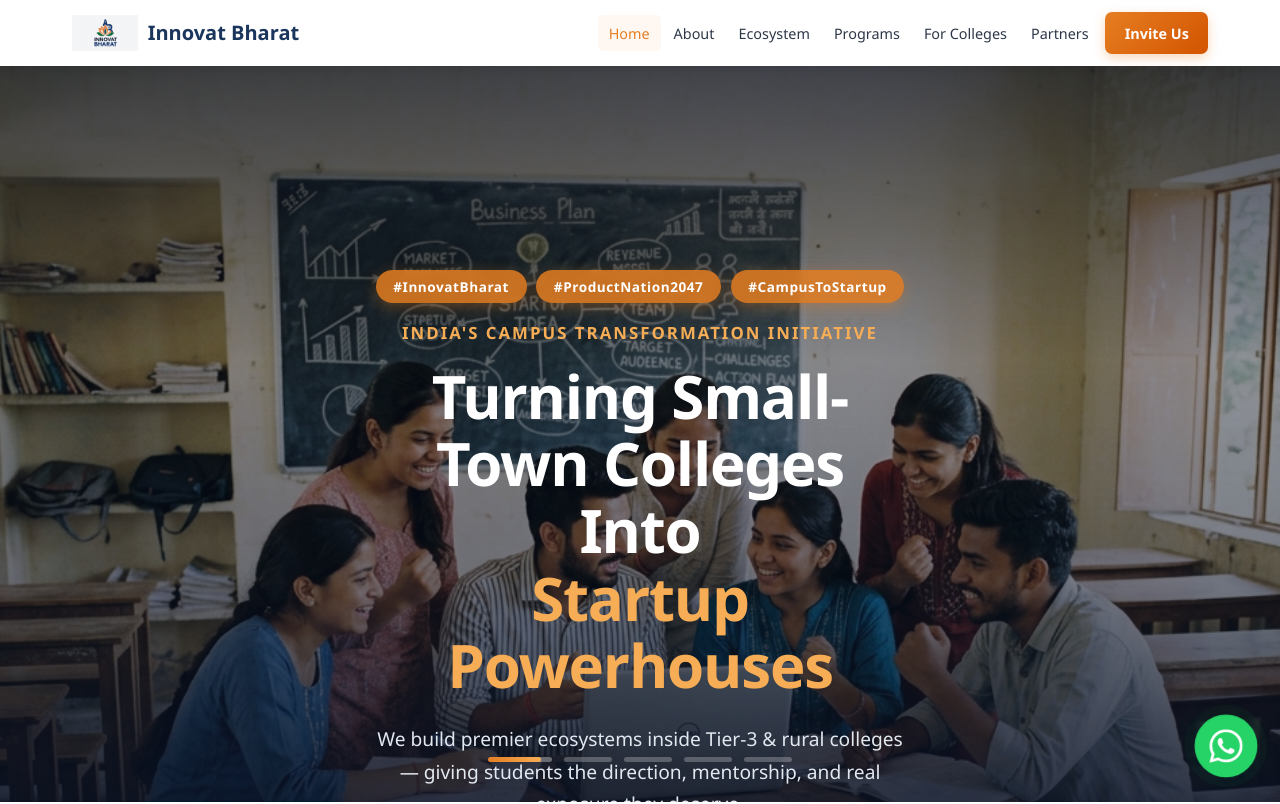
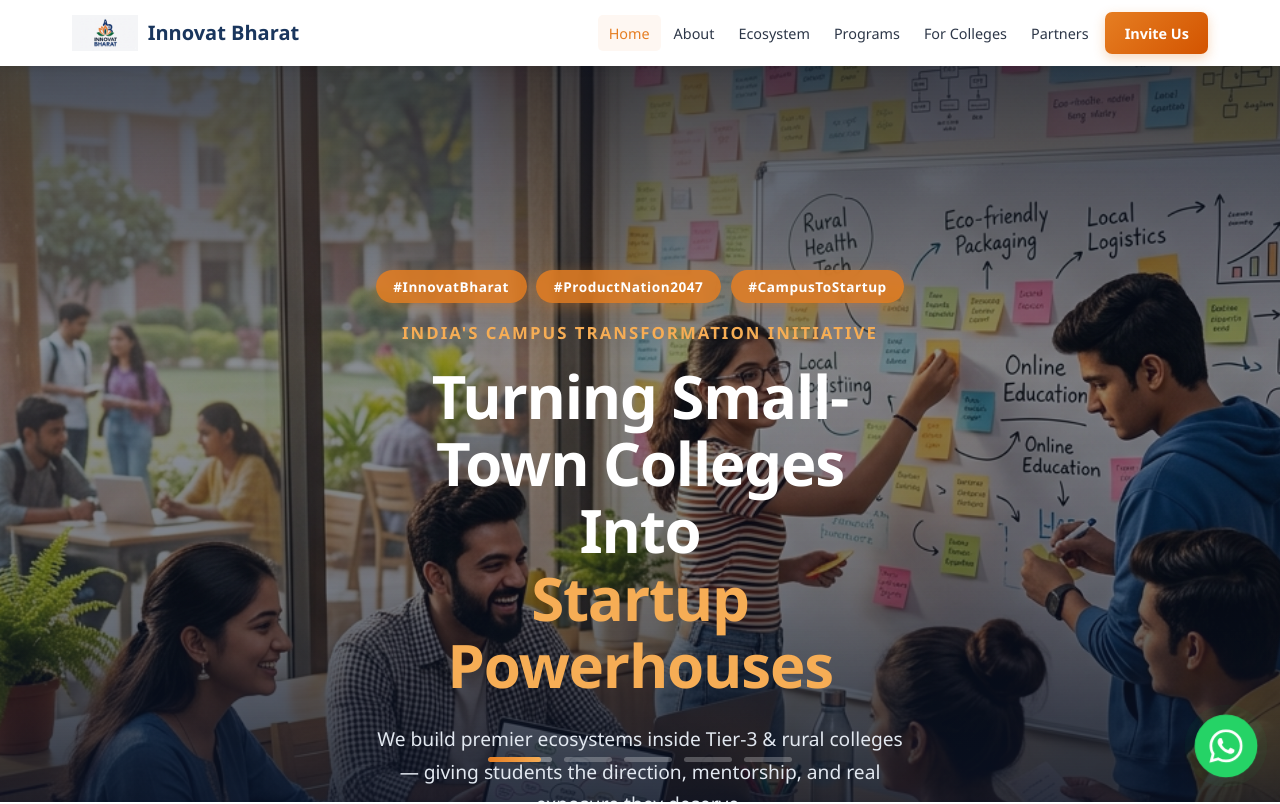
Before and after one commit to tnmurthy/ib-2026, an Angular app: page / in a window 1280 px wide. Shown: the top 804 px of the page. Built offline with nearby package versions, Linux system fonts and the light colour scheme.

Commit message:
updating member pictures

```diff
--- a/src/app/pages/home/home.component.ts
+++ b/src/app/pages/home/home.component.ts
@@ -27,7 +27,7 @@ export class HomeComponent implements OnInit, OnDestroy {
   // Banner Slides — Tier-3 Indian town students & small enterprise imagery
   bannerSlides: BannerSlide[] = [
     {
-      image: '/assets/banners/tier3-students.png',
+      image: '/assets/banners/campus-innovation.png',
       eyebrow: "India's Campus Transformation Initiative",
       headline: 'Turning Small-Town Colleges Into',
       highlightText: 'Startup Powerhouses',
@@ -36,7 +36,7 @@ export class HomeComponent implements OnInit, OnDestroy {
       ctaLink: '/contact'
     },
     {
-      image: 'https://images.unsplash.com/photo-1524178232363-1fb2b075b655?q=80&w=2000&auto=format&fit=crop',
+      image: '/assets/banners/campus-life.png',
       eyebrow: 'Bridging Rural Roots & Digital Innovation',
       headline: 'From Village Dreams To',
       highlightText: 'Global Impact',
@@ -45,7 +45,7 @@ export class HomeComponent implements OnInit, OnDestroy {
       ctaLink: '/about'
     },
     {
-      image: 'https://images.unsplash.com/photo-1531482615713-2afd69097998?q=80&w=2000&auto=format&fit=crop',
+      image: '/assets/banners/startup-culture.png',
       eyebrow: 'Learn From Industry Leaders',
       headline: 'Mentorship That Builds',
       highlightText: 'Future Founders',
@@ -54,7 +54,7 @@ export class HomeComponent implements OnInit, OnDestroy {
       ctaLink: '/partners-mentors'
     },
     {
-      image: 'https://images.unsplash.com/photo-1562774053-701939374585?q=80&w=2000&auto=format&fit=crop',
+      image: '/assets/banners/tier3-students.png',
       eyebrow: 'A Movement Across Campuses',
       headline: 'Building a Culture of',
       highlightText: 'Innovation & Self-Reliance',
@@ -63,7 +63,7 @@ export class HomeComponent implements OnInit, OnDestroy {
       ctaLink: '/for-colleges'
     },
     {
-      image: 'https://images.unsplash.com/photo-1559223607-a43c990c692c?q=80&w=2000&auto=format&fit=crop',
+      image: '/assets/banners/rural-empowerment.png',
       eyebrow: 'Product Nation 2047',
       headline: 'Creating 1 Million',
       highlightText: 'Rural Entrepreneurs',
--- a/src/app/pages/partners-mentors/partners-mentors.component.html
+++ b/src/app/pages/partners-mentors/partners-mentors.component.html
@@ -39,15 +39,14 @@
             <img src="assets/team/narayana-murthy.jpg" alt="Narayana Murthy" class="member-photo">
             <h4>Narayana Murthy</h4>
             <p class="role">Co-Founder</p>
-            <p class="member-bio">With two decades of experience, he excels in driving business growth by formulating and managing data-driven projects. As a lead data strategist, he collaborates with engineering teams and customers to identify and integrate new datasets, analyze trends and patterns, and develop data products. He has partnered with prominent clients such as Microsoft, Amazon, and Uber across various domains including IT, retail, and logistics.</p>
+            <p class="member-bio">Founder, Talia Tech. with two decades of experience, he excels in driving business growth by formulating and managing data-driven projects. As a lead data strategist, he collaborates with engineering teams and customers to identify and integrate new datasets, analyze trends and patterns, and develop data products. He has partnered with prominent clients such as Microsoft, Amazon, and Uber across various domains including IT, retail, and logistics.</p>
           </div>
 
           <!-- Suma Rowthula - placeholder -->
-          <div class="member-card">
-            <div class="member-avatar">SR</div>
+          <div class="member-card member-card-featured">
+            <img src="assets/team/suma.jpg" alt="Suma Rowthula" class="member-photo">
             <h4>Suma Rowthula</h4>
             <p class="role">Co-Founder</p>
-            <p class="member-bio-placeholder">Photo coming soon</p>
           </div>
 
           <!-- Uday Kumar Tinnaluru - placeholder -->
@@ -59,11 +58,10 @@
           </div>
 
           <!-- Vishal Nagapal - placeholder -->
-          <div class="member-card">
-            <div class="member-avatar">VN</div>
+          <div class="member-card member-card-featured">
+            <img src="assets/team/vishal-nagpal.jpg" alt="Vishal Nagapal" class="member-photo">
             <h4>Vishal Nagapal</h4>
             <p class="role">Co-Founder</p>
-            <p class="member-bio-placeholder">Photo coming soon</p>
           </div>
 
           <!-- Amit Gupta - placeholder -->
```
